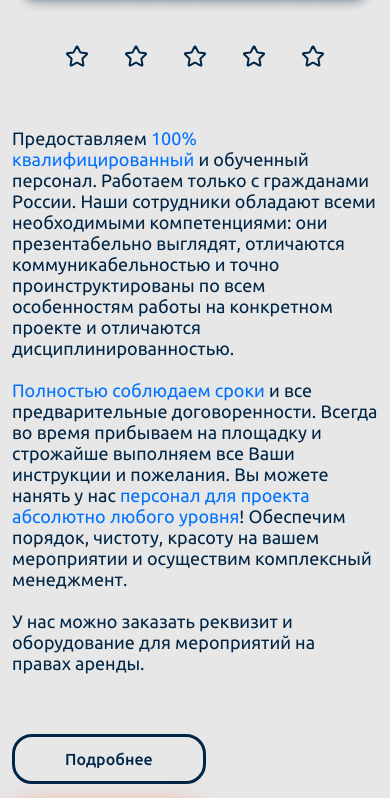
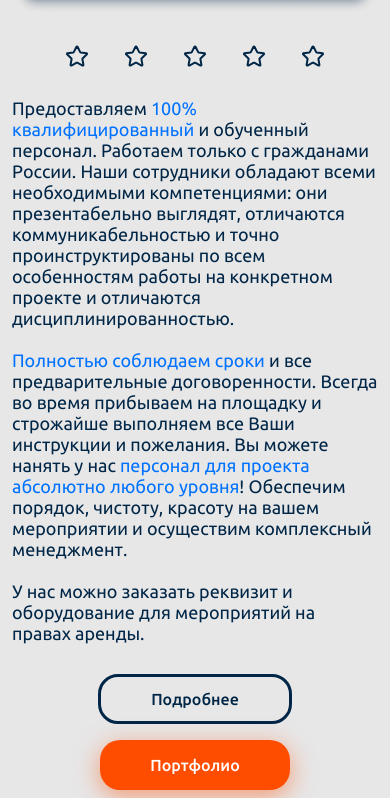
Before and after one commit to tayru/ksk-react, a React (Create React App) app: page / in a window 390 px wide. Shown: the part 4191-4989 px from the top of the page. Built offline with nearby package versions, Linux system fonts and the light colour scheme.

Commit message:
кнопки

```diff
--- a/src/adaptive.css
+++ b/src/adaptive.css
@@ -133,7 +133,7 @@
 	}
 
 	.why-we__text {
-    margin-top: 60px;
+    margin-top: 30px;
 	}
 
 		.divider-dark {
@@ -376,6 +376,7 @@ text-align: center;
 		}
 
 
+
 }
 /* ------------------------------------------------------------------------ */
 @media (max-width: 479px) {
@@ -385,5 +386,24 @@ text-align: center;
 
 }
 
+.why-we__buttons {
+	justify-content: space-around;
+	margin-top: 30px;
+    margin-bottom: 30px;
+}
+
+.why-we__buttons .button2 {
+	margin-right: 0px;
+}
+
+.services__buttons {
+	justify-content: space-around;
+	margin-top: 30px;
+    margin-bottom: 30px;
+}
+
+.services__buttons  .button2 {
+	margin-right: 0px;
+}
 
 }
--- a/src/index.css
+++ b/src/index.css
@@ -1125,6 +1125,7 @@ body {
 
 .services__buttons {
   display: flex;
+	flex-wrap: wrap;
   justify-content: center;
   margin-top: 60px;
   margin-bottom: 60px;
```
